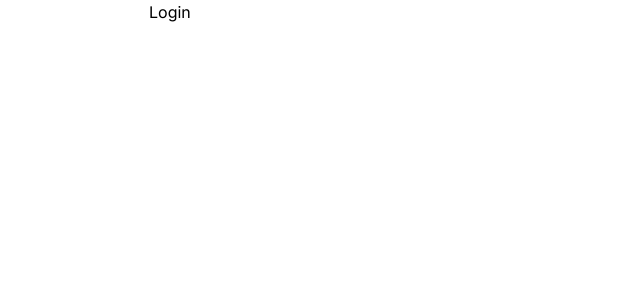
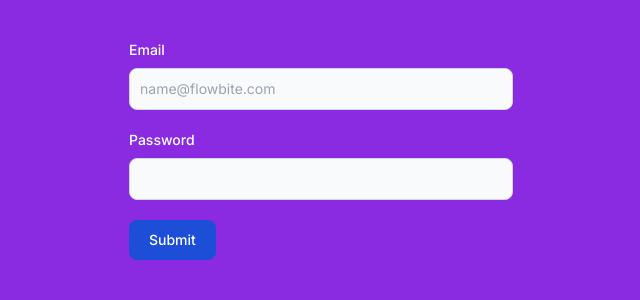
Before and after one commit to mdkhairul773islam/nextjs-app, a Next.js app: page /login in a window 1280 px wide. Shown: the top 300 px of the page, without its empty margins (319-959 px from the left). Built offline with nearby package versions, Linux system fonts and the light colour scheme.

Commit message:
login page desgin modyfiy

```diff
--- /dev/null
+++ b/src/app/login/login.css
@@ -0,0 +1,7 @@
+body {
+    background-color: blueviolet;
+}
+
+h2 {
+    color: forestgreen
+}
--- a/src/app/login/page.js
+++ b/src/app/login/page.js
@@ -1,4 +1,5 @@
 'use client'
+import './login.css';
 import { useState } from 'react';
 import axios from 'axios';
 import { setCookie } from 'nookies';
@@ -9,7 +10,9 @@
   const [password, setPassword] = useState('');
   const router = useRouter();
 
-  const handleLogin = async () => {
+  const handleLogin = async (e) => {
+    e.preventDefault();
+    console.log('email', email, 'password', password);
     try {
       const response = await axios.post('http://your-laravel-api/login', {
         email,
@@ -28,11 +31,19 @@
   };
 
   return (
-    <div>
-      <input type="email" value={email} onChange={(e) => setEmail(e.target.value)} />
-      <input type="password" value={password} onChange={(e) => setPassword(e.target.value)} />
-      <button onClick={handleLogin}>Login</button>
-    </div>
+    <>
+      <form className="max-w-sm mx-auto my-10">
+        <div className="mb-5">
+          <label htmlFor="email" className="block mb-2 text-sm font-medium text-white dark:text-white">Email</label>
+          <input type="email" id="email" value={email} onChange={(e) => setEmail(e.target.value)} className="bg-gray-50 border border-gray-300 text-gray-900 text-sm rounded-lg focus:ring-blue-500 focus:border-blue-500 block w-full p-2.5 dark:bg-gray-700 dark:border-gray-600 dark:placeholder-gray-400 dark:text-white dark:focus:ring-blue-500 dark:focus:border-blue-500" placeholder="name@flowbite.com" required />
+        </div>
+        <div className="mb-5">
+          <label htmlFor="password" className="block mb-2 text-sm font-medium text-white dark:text-white">Password</label>
+          <input type="password" id="password" value={password} onChange={(e) => setPassword(e.target.value)} className="bg-gray-50 border border-gray-300 text-gray-900 text-sm rounded-lg focus:ring-blue-500 focus:border-blue-500 block w-full p-2.5 dark:bg-gray-700 dark:border-gray-600 dark:placeholder-gray-400 dark:text-white dark:focus:ring-blue-500 dark:focus:border-blue-500" required />
+        </div>
+        <button type="submit" onClick={handleLogin} className="text-white bg-blue-700 hover:bg-blue-800 focus:ring-4 focus:outline-none focus:ring-blue-300 font-medium rounded-lg text-sm w-full sm:w-auto px-5 py-2.5 text-center dark:bg-blue-600 dark:hover:bg-blue-700 dark:focus:ring-blue-800">Submit</button>
+      </form>
+    </>
   );
 };
 
```
